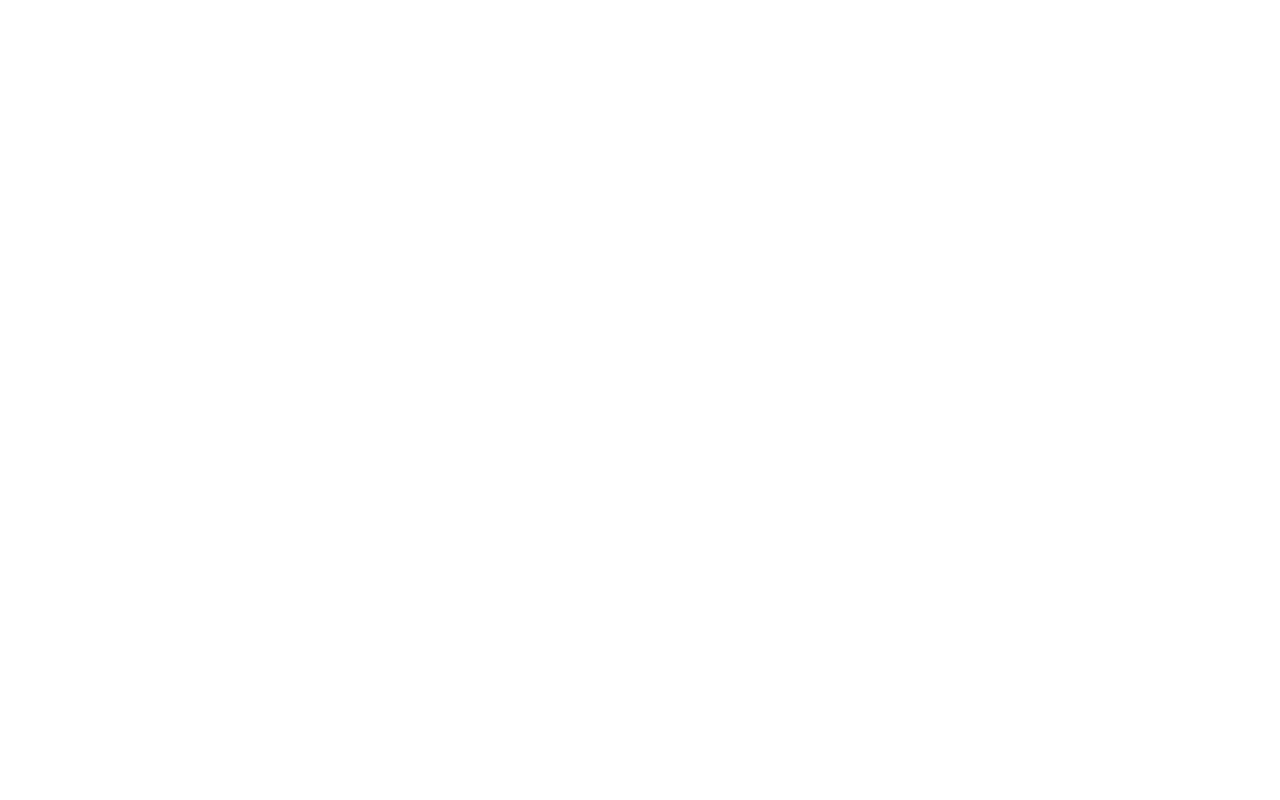
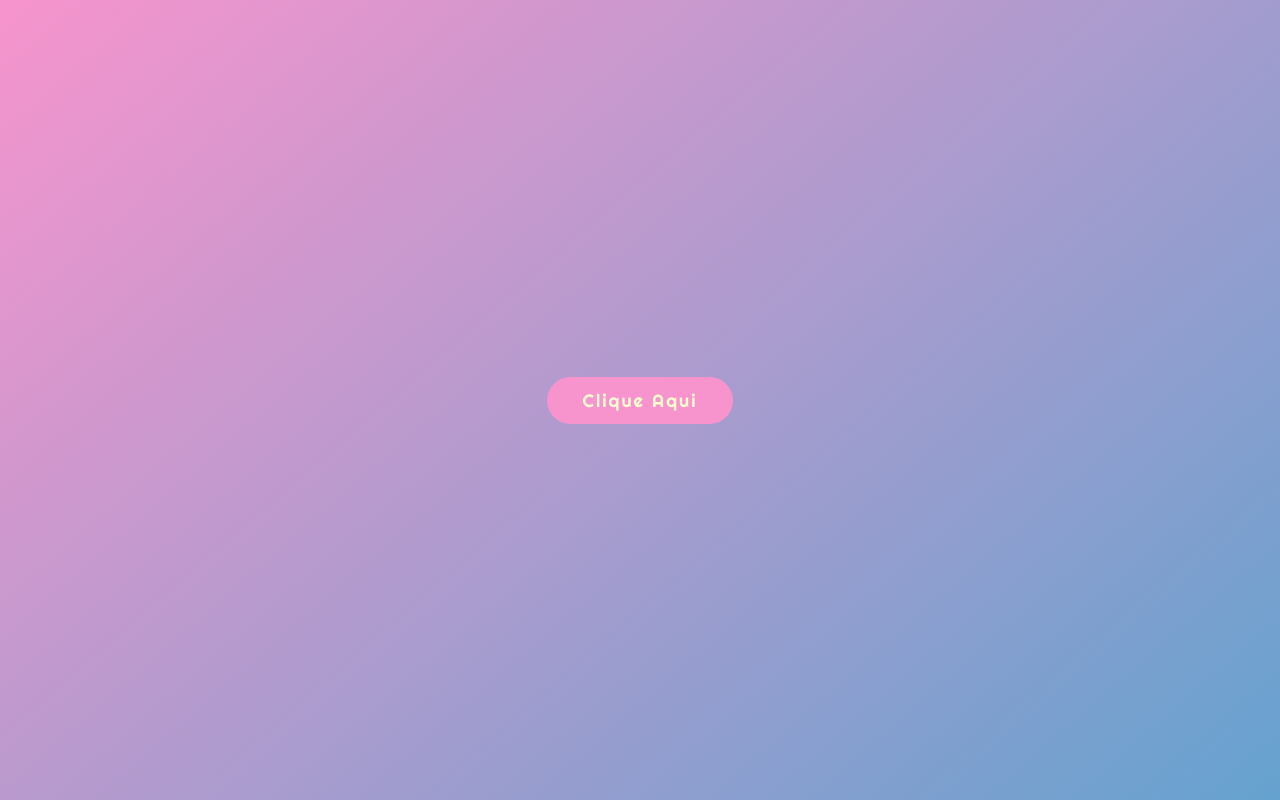
Before and after one commit to VictoriaMagalhaes/Rocketseat-21-dias-de-Codigo, a plain HTML site: page Botão Animado/index.html in a window 1280 px wide. Drawn offline with Linux system fonts and the light colour scheme.

Commit message:
Adicionado projeto de Botão Animado - dia 03

```diff
--- a/Botão Animado/index.html
+++ b/Botão Animado/index.html
@@ -4,9 +4,11 @@
     <meta charset="UTF-8">
     <meta http-equiv="X-UA-Compatible" content="IE=edge">
     <meta name="viewport" content="width=device-width, initial-scale=1.0">
-    <title>Document</title>
+    <title>Dia 03|21 dias de Código</title>
+    <link rel="stylesheet" type="text/css" href="src/assets/style.css">
 </head>
+
 <body>
-
+   <a href="#">Clique Aqui</a>
 </body>
 </html>
--- /dev/null
+++ b/Botão Animado/src/assets/style.css
@@ -0,0 +1,44 @@
+@import url('https://fonts.googleapis.com/css2?family=Righteous&family=Sarala&display=swap');
+
+* {
+    margin: 0;
+    padding: 0;
+    font-family: 'Righteous', cursive;
+}
+
+body {
+    width: 100vw;
+    height: 100vh;
+
+    background: rgb(247,148,205);
+    background: linear-gradient(139deg, rgba(247,148,205,1) 0%, rgba(101,162,207,1) 100%);
+
+    display: flex;
+    justify-content: center;
+    align-items: center;
+    flex-direction: column;
+}
+
+a {
+    position: relative;
+    display: inline-block;
+    padding: 12px 36px;
+    margin: 10px 0;
+
+   text-decoration: none;
+   font-size: 18px;
+   letter-spacing: 2px;
+   border-radius: 40px;
+   color: #fffdd0;
+   background:#f794cd;
+
+   transition-property: all;
+   transition-duration: 1s;
+}
+
+a:hover {
+    background-color: #65a2cf;
+    transition-property: background-color;
+    transition-duration: 2s;
+
+}
```
